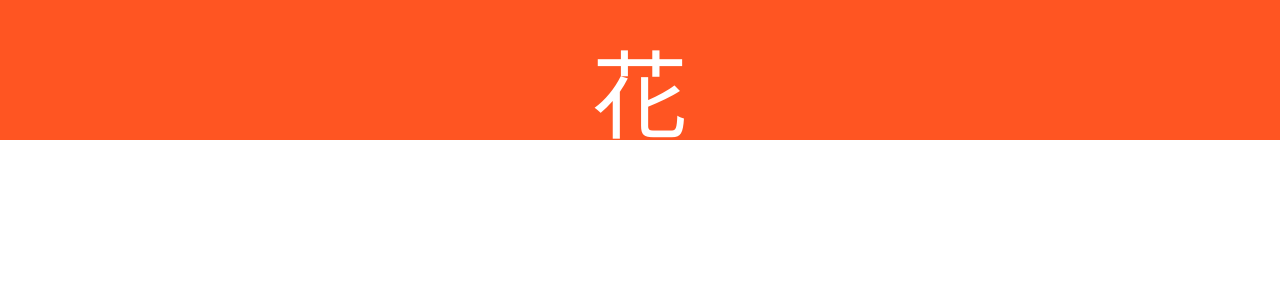
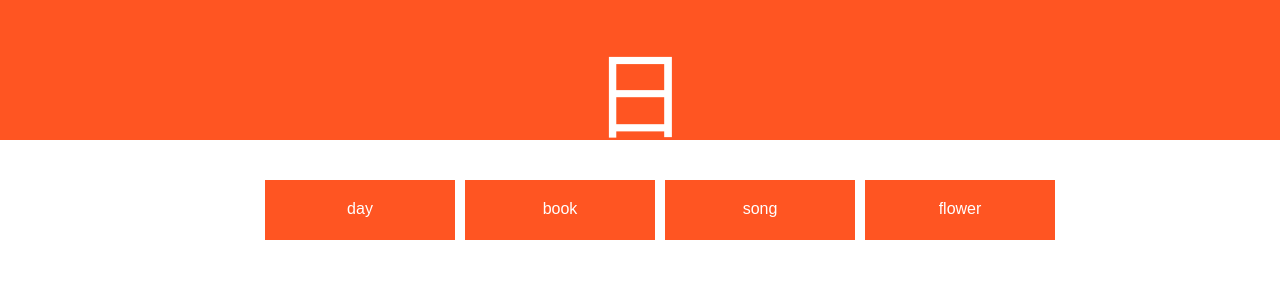
Before and after one commit to chriszimmerman/japanquiz, a React (Create React App) app: page / in a window 1280 px wide. Shown: the top 300 px of the page. Built offline with nearby package versions, Linux system fonts and the light colour scheme.

Commit message:
Adds underscore.js as a dependency for easy collection manipulation. Grabs 4 random words, picks one as the actual question, and passes all 4 answers to the question component. Renders all 4 answers below the question.

```diff
--- a/src/App.css
+++ b/src/App.css
@@ -1,5 +1,15 @@
 .App {
   text-align: center;
+}
+
+.Answer {
+  background-color: #F52;
+  height: 20px;
+  width: 150px;
+  color: white;
+  padding: 20px;
+  margin: 5px;
+  display: inline-block;
 }
 
 .Quiz-header {
--- a/src/App.js
+++ b/src/App.js
@@ -1,5 +1,6 @@
 import React, { Component } from 'react';
 import './App.css';
+import _ from 'underscore';
 
 var data = [
   {
@@ -30,11 +31,15 @@ var data = [
 
 class App extends Component {
   render() {
-    var question = data[Math.floor(Math.random() * data.length)];
+
+    var shuffled = _.shuffle(data);
+    var answers = _.first(shuffled, 4);
+
+    var question = answers[Math.floor(Math.random() * answers.length)];
 
     return (
       <div className="App">
-        <Question data={question} />
+        <Question question={question} answers={answers} />
       </div>
     );
   }
@@ -42,11 +47,19 @@ class App extends Component {
 
 class Question extends Component {
   render() {
+    var answers = this.props.answers.map((answer) =>
+      <div key={answer.english} className="Answer">
+        {answer.english}
+      </div>
+    );
     return (
       <div className="Quiz-header">
         <div className="Question">
-          {this.props.data.kanji}
+          {this.props.question.kanji}
         </div>
+        <ul>
+          {answers}
+        </ul>
       </div>
     );
   }
```
